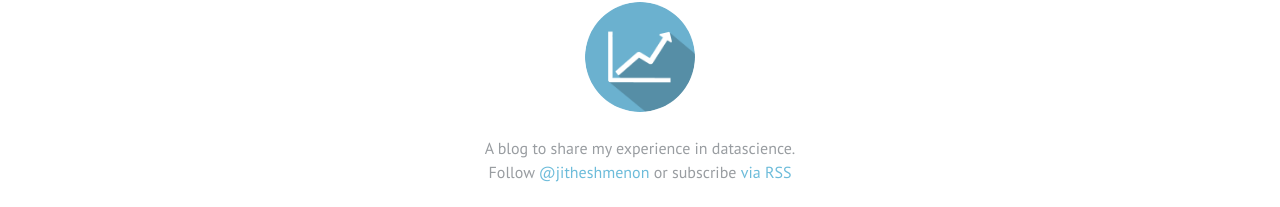
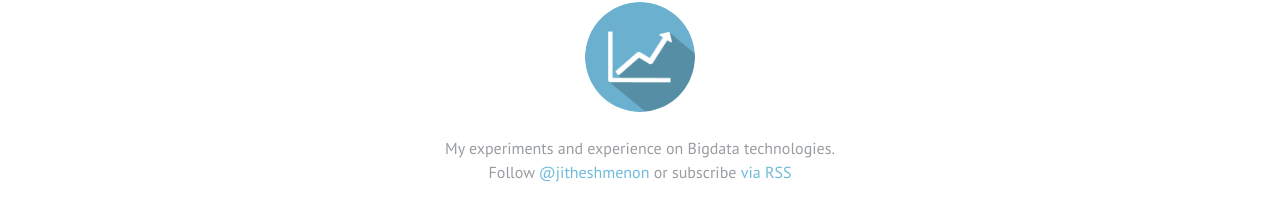
Before and after one commit to gitjit/gitjit.github.io, a Jekyll site: the page built from index.html, in a window 1280 px wide. Shown: the part 1561-1768 px from the top of the page. Built offline with Jekyll 4.4.1, drawn with Linux system fonts in a browser that asks for light colours; the list of posts is cut into pages by our own code.

Commit message:
edited tag line

```diff
--- a/_config.yml
+++ b/_config.yml
@@ -1,7 +1,7 @@
 # Site settings
-title: GitJit - Sharing my datascience experience.
+title: GitJit - A Bigdata technology journal.
 email: jitheshc@gmail.com
-description: A blog to share my experience in datascience.
+description: My experiments and experience on Bigdata technologies.
 url: "http://gitjit.com" # the base hostname & protocol for your site
 twitter_username: jitheshmenon
 github_username: gitjit
```
